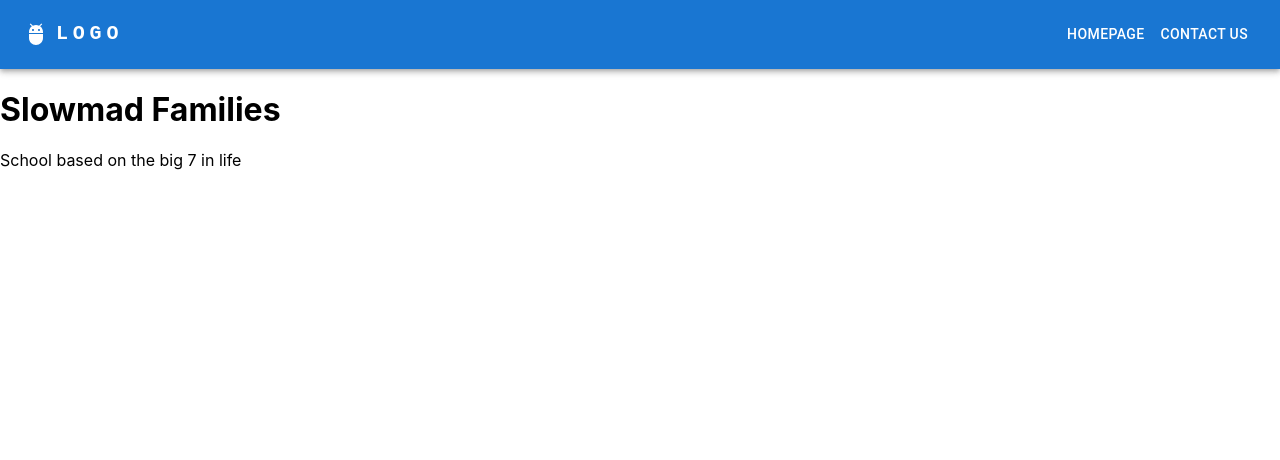
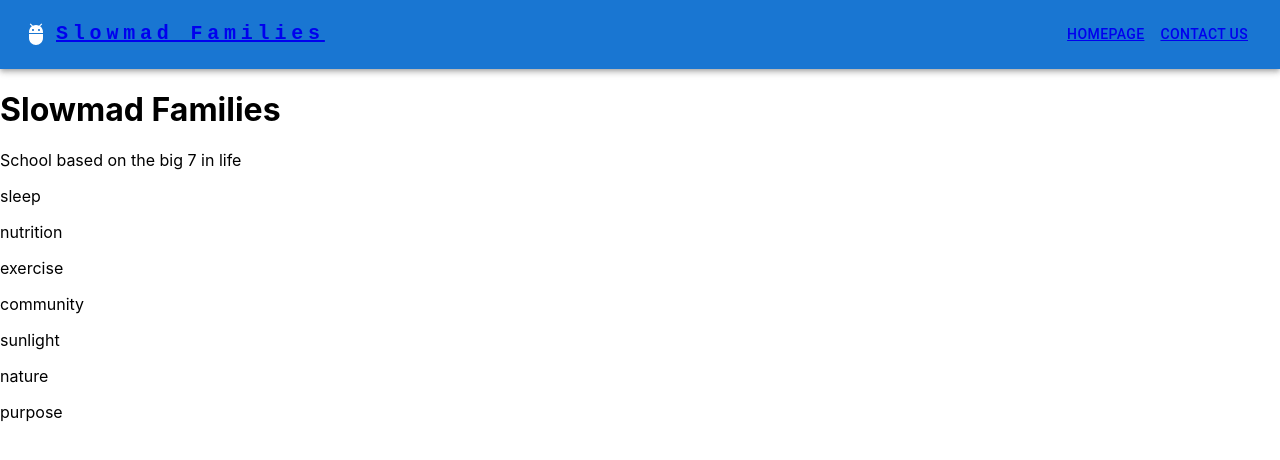
Before and after one commit to mariahcr/slow-mad-families, a React (Create React App) app: page / in a window 1280 px wide. Shown: the top 460 px of the page. Built offline with nearby package versions, Linux system fonts and the light colour scheme.

Commit message:
feat: Added router links and got it working properly

```diff
--- a/package.json
+++ b/package.json
@@ -13,6 +13,7 @@
     "@testing-library/user-event": "^13.5.0",
     "react": "^18.2.0",
     "react-dom": "^18.2.0",
+    "react-router-dom": "^6.4.3",
     "react-scripts": "5.0.1",
     "styled-components": "^5.3.6",
     "web-vitals": "^2.1.4"
--- a/src/App.js
+++ b/src/App.js
@@ -1,10 +1,30 @@
-import './App.css';
-import SlowmadApp from './SlowmadApp';
+import React from "react";
+import {
+  createBrowserRouter,
+  RouterProvider,
+  Route,
+  Link,
+} from "react-router-dom";
+import SlowmadApp from "./SlowmadApp";
+import ContactPage from "./ContactPage";
+
+const router = createBrowserRouter([
+  {
+    path: "/",
+    element: <SlowmadApp />,
+  },
+  {
+    path: "slowmad/contact-us",
+    element: <ContactPage />,
+  },
+]);
 
 function App() {
   return (
-    <SlowmadApp />
-  );
+    <div>
+      <RouterProvider router={router} />
+    </div>
+  )
 }
 
 export default App;
--- /dev/null
+++ b/src/ContactPage.js
@@ -0,0 +1,9 @@
+function ContactPage() {
+    return (
+        <div>
+            <h1>Contact page</h1>
+        </div>
+    )
+}
+
+export default ContactPage;
--- a/src/Navbar.js
+++ b/src/Navbar.js
@@ -10,8 +10,16 @@ import Container from '@mui/material/Container';
 import Button from '@mui/material/Button';
 import MenuItem from '@mui/material/MenuItem';
 import AdbIcon from '@mui/icons-material/Adb';
+import { Link } from 'react-router-dom';
 
-const pages = ['Homepage', 'Contact us'];
+const pages = [{
+    name: 'Homepage',
+    route: '/',
+},
+{
+    name: 'Contact us',
+    route: '/slowmad/contact-us'
+}];
 
 function ResponsiveAppBar({ classes }) {
     const [anchorElNav, setAnchorElNav] = React.useState(null);
@@ -52,7 +60,7 @@ function ResponsiveAppBar({ classes }) {
                             textDecoration: 'none',
                         }}
                     >
-                        LOGO
+                        <Link to='/'>Slowmad Families</Link>
                     </Typography>
 
                     <Box sx={{ flexGrow: 1, display: { xs: 'flex', md: 'none' } }}>
@@ -84,9 +92,11 @@ function ResponsiveAppBar({ classes }) {
                                 display: { xs: 'block', md: 'none' },
                             }}
                         >
-                            {pages.map((page) => (
-                                <MenuItem key={page} onClick={handleCloseNavMenu}>
-                                    <Typography textAlign="center">{page}</Typography>
+                            {pages.map(page => (
+                                <MenuItem key={page.name} onClick={handleCloseNavMenu}>
+                                    <Typography textAlign="center">
+                                        <Link to={page.route}>{page.name}</Link>
+                                    </Typography>
                                 </MenuItem>
                             ))}
                         </Menu>
@@ -108,7 +118,7 @@ function ResponsiveAppBar({ classes }) {
                             textDecoration: 'none',
                         }}
                     >
-                        LOGO
+                        <Link to='/'>Slowmad Families</Link>
                     </Typography>
                     <Box sx={{
                         flexGrow: 1,
@@ -124,7 +134,7 @@ function ResponsiveAppBar({ classes }) {
                                 onClick={handleCloseNavMenu}
                                 sx={{ my: 2, color: 'white', display: 'block' }}
                             >
-                                {page}
+                                <Link to={page.route}>{page.name}</Link>
                             </Button>
                         ))}
                     </Box>
--- a/src/SlowmadApp.js
+++ b/src/SlowmadApp.js
@@ -8,6 +8,11 @@ function SlowmadApp() {
             <ResponsiveAppBar />
             <h1>Slowmad Families</h1>
             <span>School based on the big 7 in life</span>
+            <div>
+                {bigSeven.map(item => (
+                    <p>{item}</p>
+                ))}
+            </div>
         </div>
     )
 }
--- a/src/index.js
+++ b/src/index.js
@@ -3,12 +3,18 @@ import ReactDOM from 'react-dom/client';
 import './index.css';
 import App from './App';
 import reportWebVitals from './reportWebVitals';
+import { createRoot } from "react-dom/client";
+import {
+  createBrowserRouter,
+  RouterProvider,
+  Route,
+  Link,
+} from "react-router-dom";
+
 
 const root = ReactDOM.createRoot(document.getElementById('root'));
 root.render(
-  <React.StrictMode>
-    <App />
-  </React.StrictMode>
+  <App />
 );
 
 // If you want to start measuring performance in your app, pass a function
```
Also changed, not shown: 1 other file (tests, documents, lock files or other folders).
